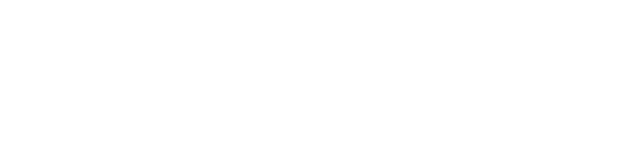
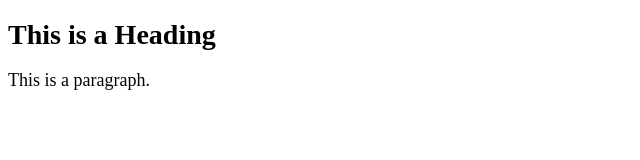
Before and after one commit to SlavChek/rsschool-cv, a plain HTML site: page index.html in a window 1280 px wide. Shown: the whole page, without its empty margins (0-640 px from the left). Drawn offline with Linux system fonts and the light colour scheme.

Commit message:
feat: Добавил файл style.css

```diff
--- /dev/null
+++ b/css/style.css
@@ -0,0 +1,7 @@
+h1 {
+  font-size: 28px;
+}
+
+p {
+  font-size: 18px;
+}
--- a/index.html
+++ b/index.html
@@ -1,12 +1,17 @@
 <!DOCTYPE html>
 <html lang="en">
+
 <head>
   <meta charset="UTF-8">
   <meta http-equiv="X-UA-Compatible" content="IE=edge">
   <meta name="viewport" content="width=device-width, initial-scale=1.0">
+  <link rel="stylesheet" href="./css/style.css">
   <title>Document</title>
 </head>
+
 <body>
+  <h1>This is a Heading</h1>
+  <p>This is a paragraph.</p>
+</body>
 
-</body>
 </html>
```
